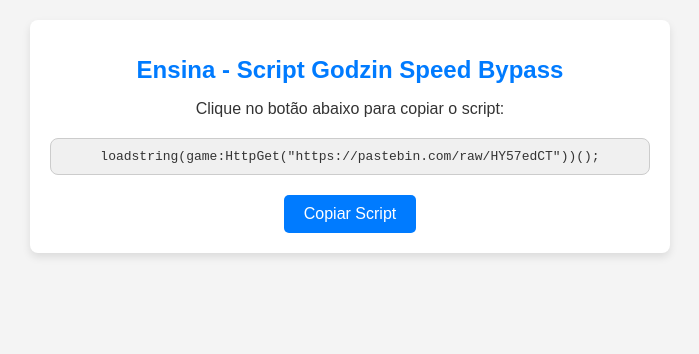
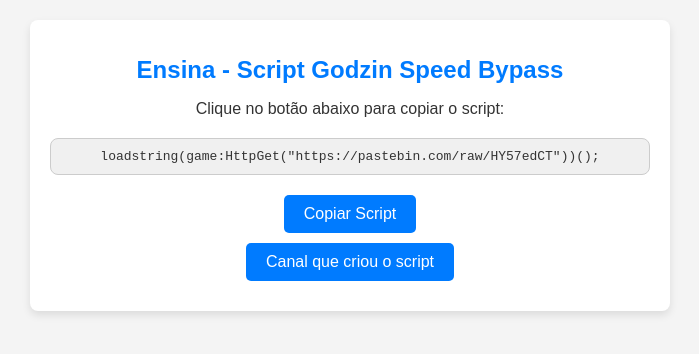
Before and after one commit to Nandoladogral/nova_criptografia-, a plain HTML site: page index.html in a window 1280 px wide. Shown: the whole page, without its empty margins (290-989 px from the left). Drawn offline with Linux system fonts and the light colour scheme.

Commit message:
Update index.html

```diff
--- a/index.html
+++ b/index.html
@@ -52,6 +52,7 @@
             border-radius: 5px;
             font-size: 16px;
             cursor: pointer;
+            margin-bottom: 10px;
         }
 
         button:hover {
@@ -70,6 +71,8 @@
         </div>
 
         <button onclick="copyScript()">Copiar Script</button>
+        <br>
+        <button onclick="window.open('https://youtube.com/@scrpeteer?si=FFaOcs7hAnPWRNNJ', '_blank')">Canal que criou o script</button>
     </div>
 
     <script>
```
